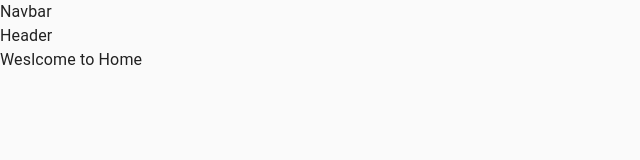
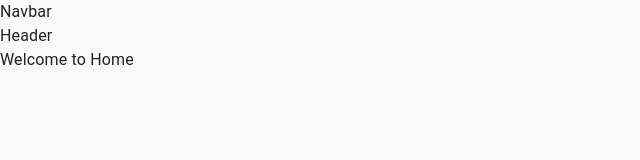
Before and after one commit to Rimzath/MERN-JOB-PORTAL, a React (Create React App) app in the folder frontend/: page / in a window 1280 px wide. Shown: the top 160 px of the page, without its empty margins (0-640 px from the left). Built offline with nearby package versions, Linux system fonts and the light colour scheme.

Commit message:
spelling corrected

```diff
--- a/frontend/src/pages/Home.js
+++ b/frontend/src/pages/Home.js
@@ -8,7 +8,7 @@ const Home = () => {
     <Box sx={{ bgcolor: "#fafafa", minHeight: "100vh" }}>
       <Navbar />
       <Header />
-      <div>Weslcome to Home</div>
+      <div>Welcome to Home</div>
     </Box>
   );
 };
```
